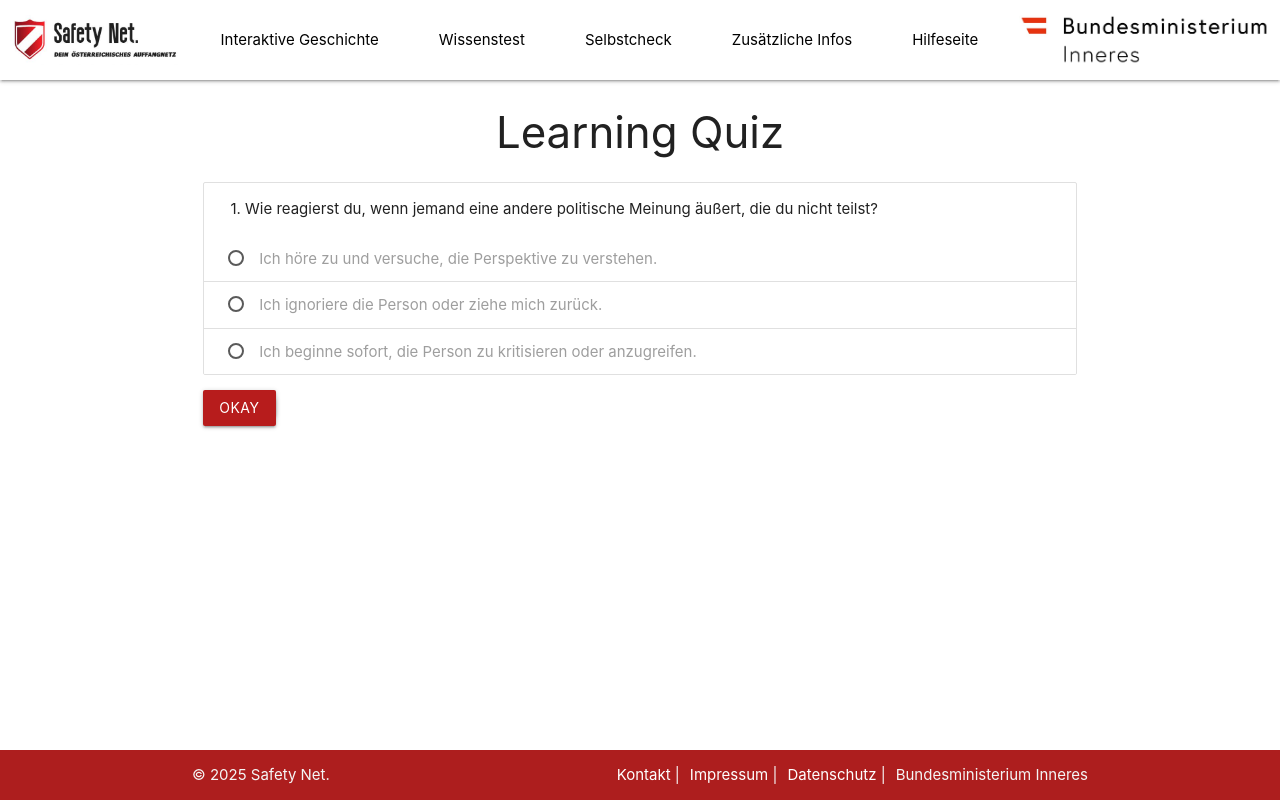
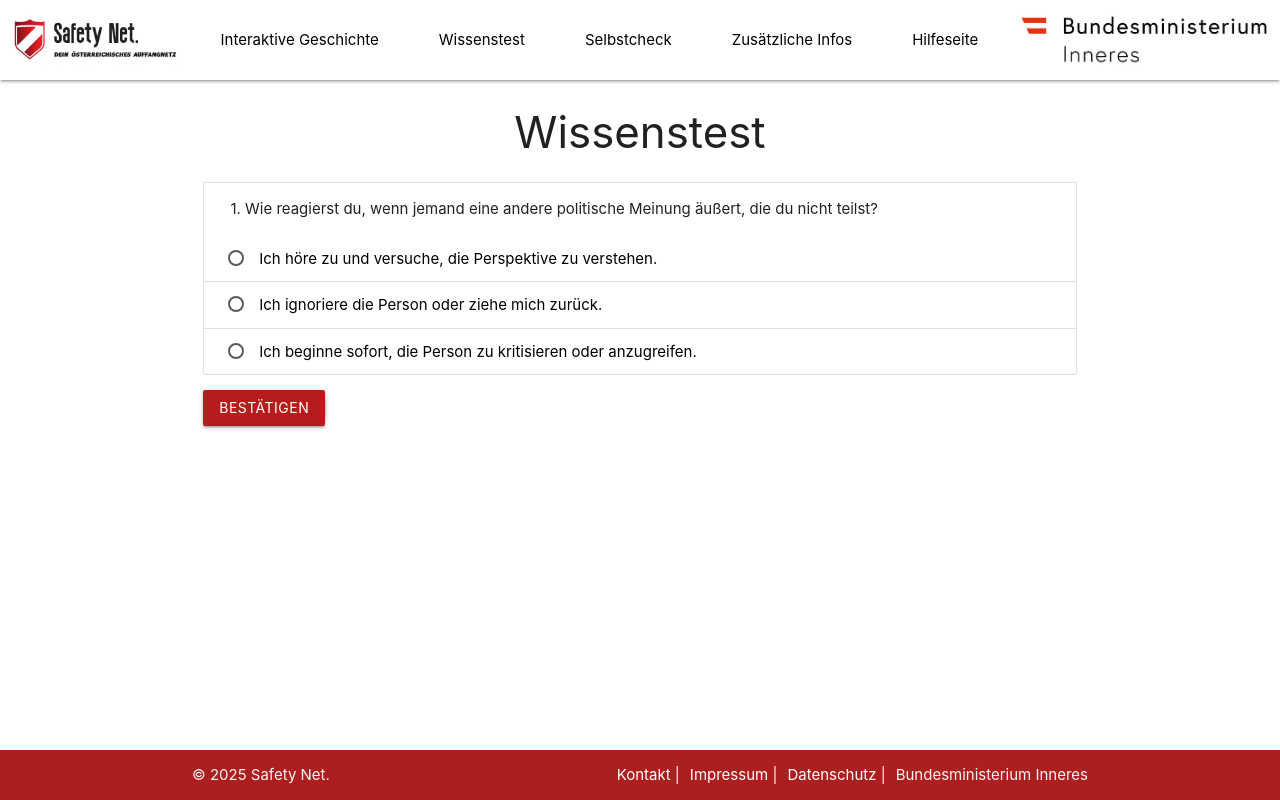
Before and after one commit to Koeko3141/Safetynet, an Angular app: page /learning-quiz in a window 1280 px wide. Built offline with nearby package versions, Linux system fonts and the light colour scheme.

Commit message:
Small changes on design and content primarily within the Selfcheck.

```diff
--- a/src/app/learning-quiz/learning-quiz.component.css
+++ b/src/app/learning-quiz/learning-quiz.component.css
@@ -0,0 +1,7 @@
+.question-text {
+  color: black;
+}
+
+.answer-text {
+  color: black;
+}
--- a/src/app/learning-quiz/learning-quiz.component.html
+++ b/src/app/learning-quiz/learning-quiz.component.html
@@ -1,6 +1,6 @@
 <main>
   <div class="container">
-    <h3 class="center-align">Learning Quiz</h3>
+    <h3 class="center-align">Wissenstest</h3>
 
     <div class="row">
       <div class="col s12">
--- a/src/app/question/question.component.css
+++ b/src/app/question/question.component.css
@@ -7,3 +7,7 @@
   background-color: rgba(255, 99, 71, 0.5);
   font-weight: bold;
 }
+
+.collection-item label span {
+  color: black;
+}
--- a/src/app/question/question.component.html
+++ b/src/app/question/question.component.html
@@ -12,7 +12,7 @@
     </label>
   </li>
 </ul>
-<button class="btn red darken-4" (click)="learnSubmitAnswer('answer.text', $event)">Okay</button>
+<button class="btn red darken-4" (click)="learnSubmitAnswer('answer.text', $event)">Bestätigen</button>
 <div *ngIf="showFeedback">
   <p [ngClass]="{'correct-answer': isCorrect, 'wrong-answer': !isCorrect}">
     {{ isCorrect ? 'Correct!' : 'Incorrect!' }}
--- a/src/app/question/question.component.ts
+++ b/src/app/question/question.component.ts
@@ -16,7 +16,7 @@ export class QuestionComponent {
   @Input() question: string = "";
   @Input() answers: { text: string, feedback: string }[] = [];
   @Input() correctAnswer: string = "";
-  @Input() feedback: string = "";;
+  @Input() feedback: string = "";
   @Output() answerSelected = new EventEmitter<string>();
   @Output() nextQuestion = new EventEmitter<void>();
 
--- a/src/app/self-check-question/self-check-question.component.css
+++ b/src/app/self-check-question/self-check-question.component.css
@@ -0,0 +1,3 @@
+.collection-item label span {
+  color: black;
+}
--- a/src/app/self-check-question/self-check-question.component.html
+++ b/src/app/self-check-question/self-check-question.component.html
@@ -11,4 +11,4 @@
       </label>
     </li>
   </ul>
-  <button class="btn red darken-4" (click)="selfSubmitAnswer(selectedAnswer, $event)">Next</button>
+  <button class="btn red darken-4" (click)="selfSubmitAnswer(selectedAnswer, $event)">Bestätigen</button>
--- a/src/app/selfcheck/selfcheck.component.html
+++ b/src/app/selfcheck/selfcheck.component.html
@@ -1,6 +1,6 @@
 <main>
   <div class="container">
-    <h3 class="center-align">Self-Check Quiz</h3>
+    <h3 class="center-align">Selbstcheck</h3>
 
     <div class="row" *ngIf="!showFeedback">
       <div class="col s12">
@@ -19,9 +19,9 @@
           <h4>{{ getTitle() }}</h4>
 
           <div class="card red darken-4 center-align white-text result-box">
-            <p>Der Test war zu </p>
-            <h1 class="result-number">{{ correctPercentage }}</h1>
-            <p>Prozent richtig.</p>
+            <p>Das Risiko einer Radikalisierung liegt bei </p>
+            <h1 class="result-number white-text">{{ correctPercentage }}</h1>
+            <p>Prozent.</p>
           </div>
 
           <p class="result-message">{{ getMessage() }}</p>
--- a/src/app/selfcheck/selfcheck.component.ts
+++ b/src/app/selfcheck/selfcheck.component.ts
@@ -50,18 +50,18 @@ export class SelfcheckComponent {
   }
 
   getTitle(): string {
-    if (this.correctPercentage <= 30) return "Sie sind gefährdet";
-    if (this.correctPercentage <= 60) return "Sie sind wenig gefährdet";
-    return "Keine Gefährdung";
+    if (this.correctPercentage <= 20) return "Keine Gefährdung";
+    if (this.correctPercentage <= 50) return "Sie sind wenig gefährdet";
+    return "Sie sind gefährdet";
   }
 
   getMessage(): string {
-    if (this.correctPercentage <= 30) {
-      return "Sie haben eine hohe Gefahr, radikalisiert zu werden. Es ist wichtig, dass Sie sofort die weiteren Hilfsmaßnahmen auf unserer Seite in Anspruch nehmen, um sich und andere zu schützen.";
+    if (this.correctPercentage <= 20) {
+      return "Sie haben keine Gefährdung, radikalisiert zu werden. Bitte bleiben Sie dennoch aufmerksam und informieren Sie sich regelmäßig über aktuelle Entwicklungen.";
     }
-    if (this.correctPercentage <= 60) {
+    if (this.correctPercentage <= 50) {
       return "Sie haben eine moderate Gefahr, radikalisiert zu werden. Wir empfehlen Ihnen, die weiteren Hilfsmaßnahmen auf unserer Seite in Anspruch zu nehmen, um sich besser zu schützen.";
     }
-    return "Sie haben keine Gefährdung, radikalisiert zu werden. Bitte bleiben Sie dennoch aufmerksam und informieren Sie sich regelmäßig über aktuelle Entwicklungen.";
+    return "Sie haben eine hohe Gefahr, radikalisiert zu werden. Es ist wichtig, dass Sie sofort die weiteren Hilfsmaßnahmen auf unserer Seite in Anspruch nehmen, um sich und andere zu schützen.";
   }
 }
```
